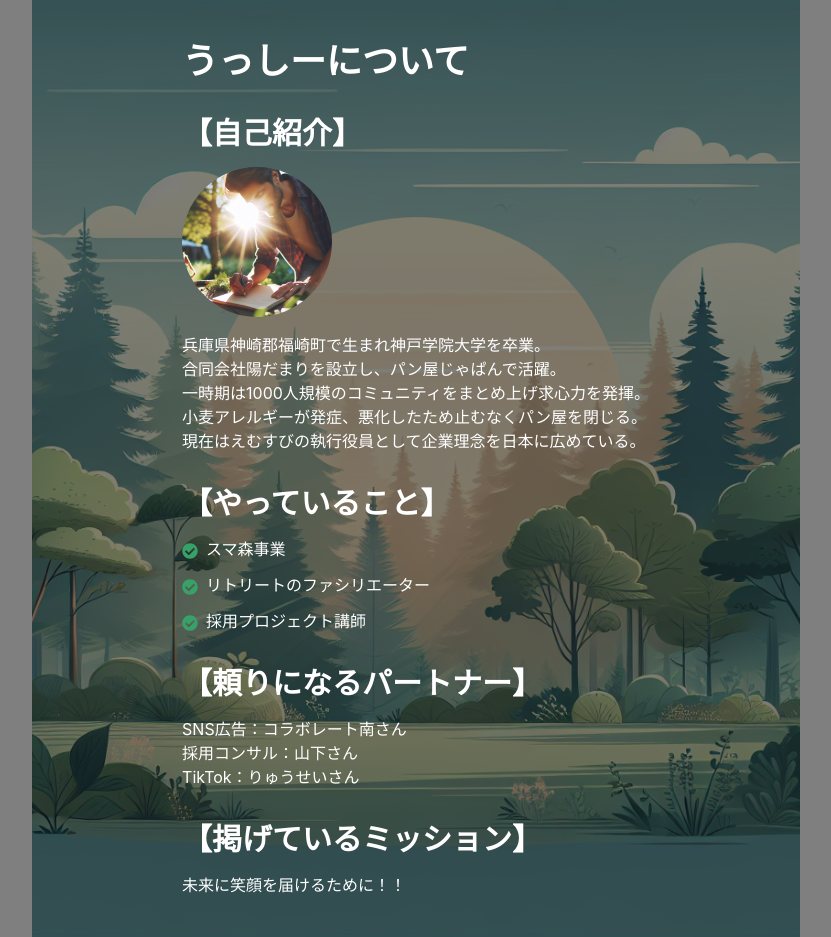
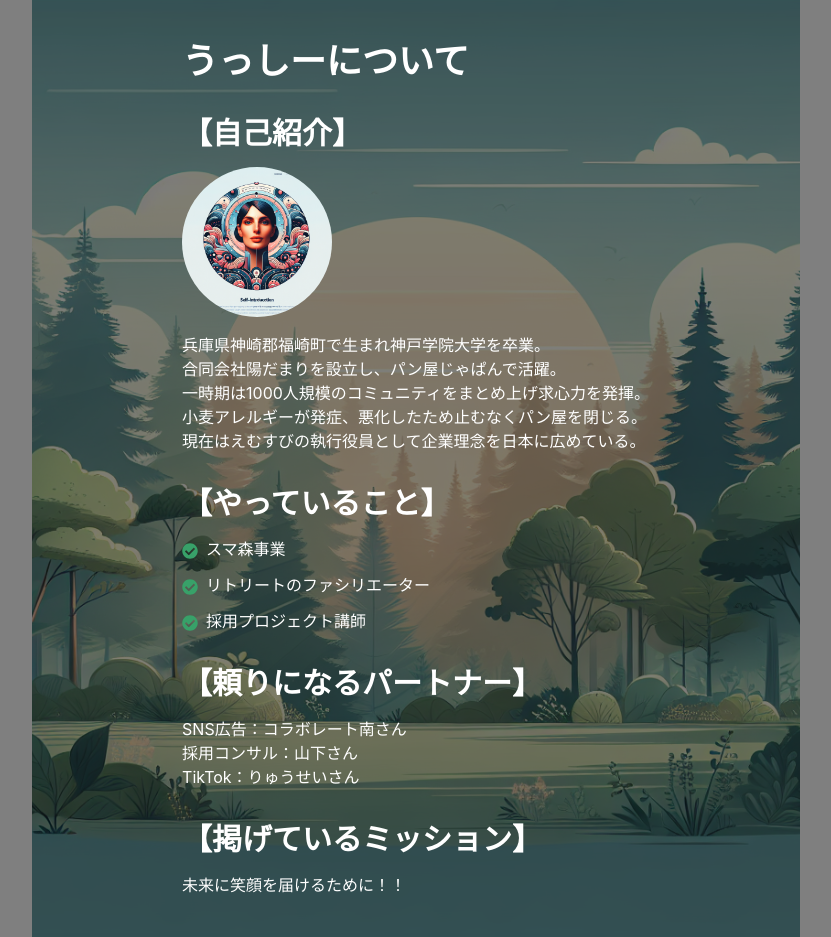
Before and after one commit to GPT-Engineer-App/happy-smile-delivery, a React (Vite) app: page / in a window 1280 px wide. Shown: the whole page, without its empty margins (224-1055 px from the left). Built offline with nearby package versions, Linux system fonts and the light colour scheme.

Commit message:
Replaced the incorrect photo in the self-introduction section with the correct one provided by the user.

```diff
--- a/src/pages/Index.jsx
+++ b/src/pages/Index.jsx
@@ -2,6 +2,7 @@ import { Container, Text, VStack, Heading, Box, List, ListItem, ListIcon, Image
 import { FaCheckCircle } from "react-icons/fa";
 import forestBackground from '../images/forest-background.png';
 import ushiPhoto from '../images/ushi-photo.png';
+import correctPhoto from '../images/correct-photo.png';
 
 const Index = () => {
   return (
@@ -29,7 +30,7 @@ const Index = () => {
 
         <Box>
           <Heading as="h2" size="lg" mb={4}>【自己紹介】</Heading>
-          <Image src={ushiPhoto} alt="うっしー" borderRadius="full" boxSize="150px" objectFit="cover" mb={4} />
+          <Image src={correctPhoto} alt="うっしー" borderRadius="full" boxSize="150px" objectFit="cover" mb={4} />
           <Text color="white">兵庫県神崎郡福崎町で生まれ神戸学院大学を卒業。</Text>
           <Text color="white">合同会社陽だまりを設立し、パン屋じゃぱんで活躍。</Text>
           <Text color="white">一時期は1000人規模のコミュニティをまとめ上げ求心力を発揮。</Text>
```
Also changed, not shown: src/images/correct-photo.png (added).
